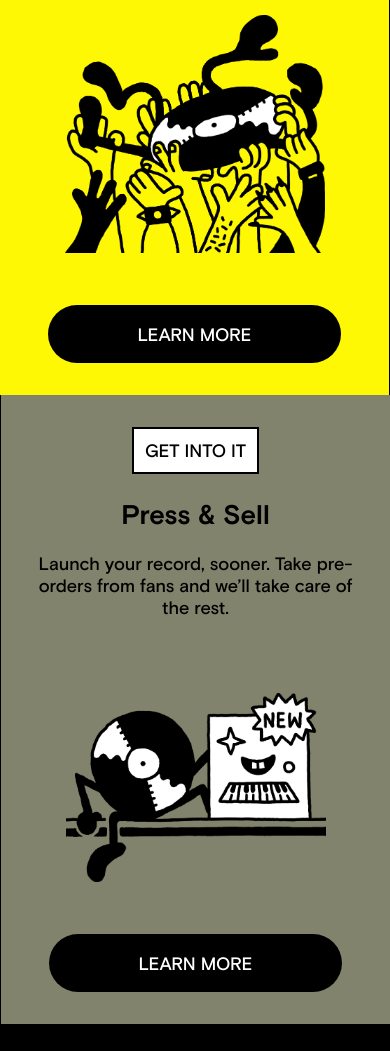
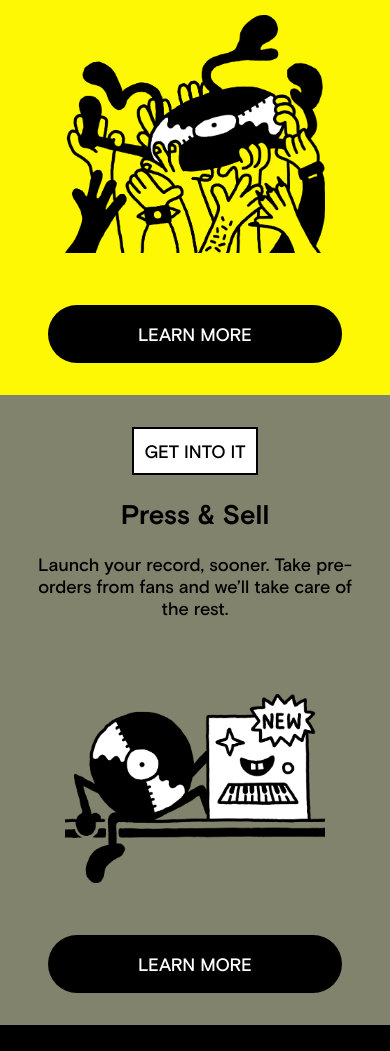
Before and after one commit to Ncode49/CSSFrontEndPractice, a website: page Qrates/index.html in a window 390 px wide. Shown: the part 946-1997 px from the top of the page. Drawn offline with Linux system fonts and the light colour scheme.

Commit message:
correct responsive border

```diff
--- a/Qrates/sass/utils/_utils.scss
+++ b/Qrates/sass/utils/_utils.scss
@@ -31,3 +31,12 @@
 .border-2 {
   border: solid 2px;
 }
+
+@media (max-width: 1000px) {
+  .border-r {
+    border-right: none;
+  }
+  .border-l {
+    border-left: none;
+  }
+}
```
Also changed, not shown: Qrates/public/css/style.css, 1 other file.
